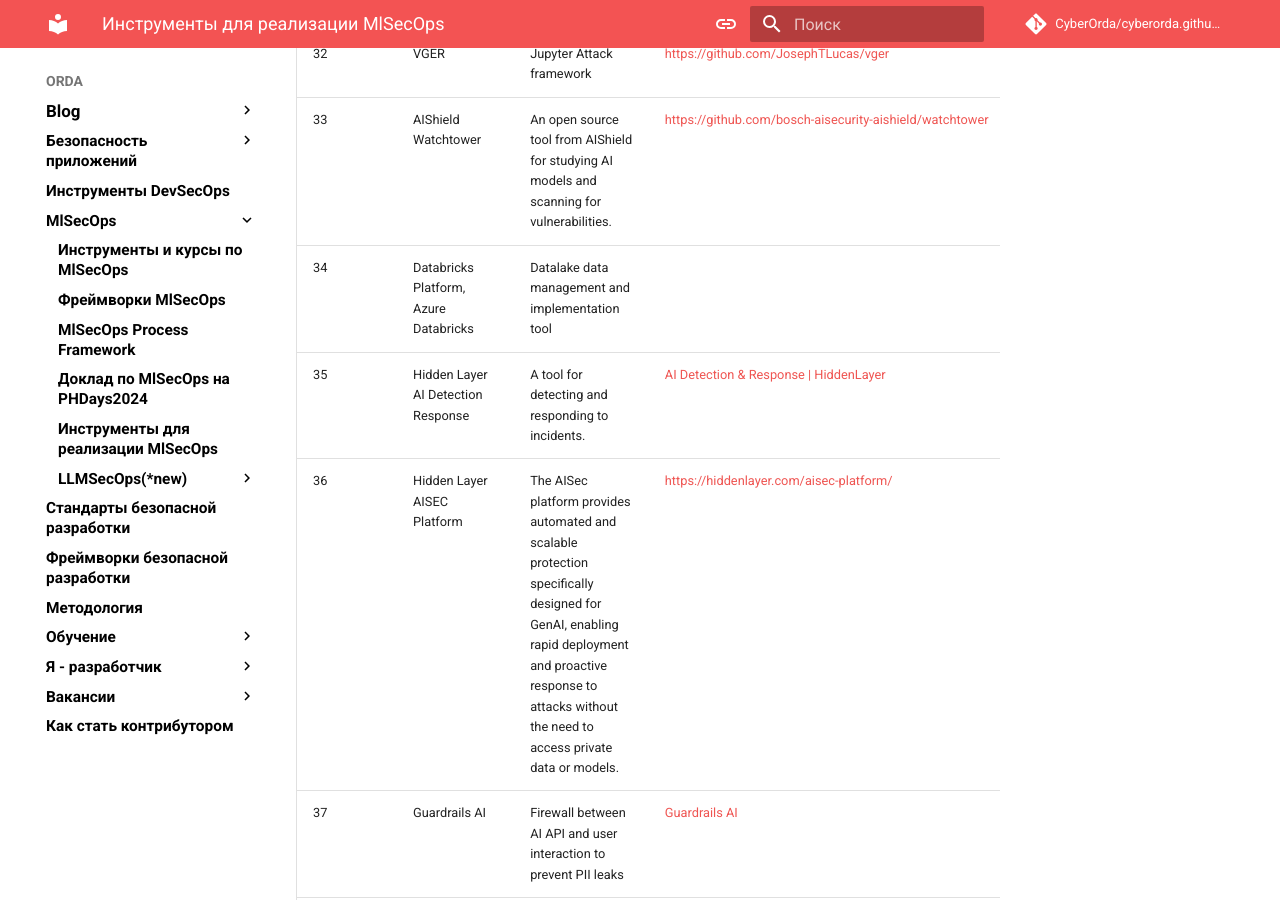
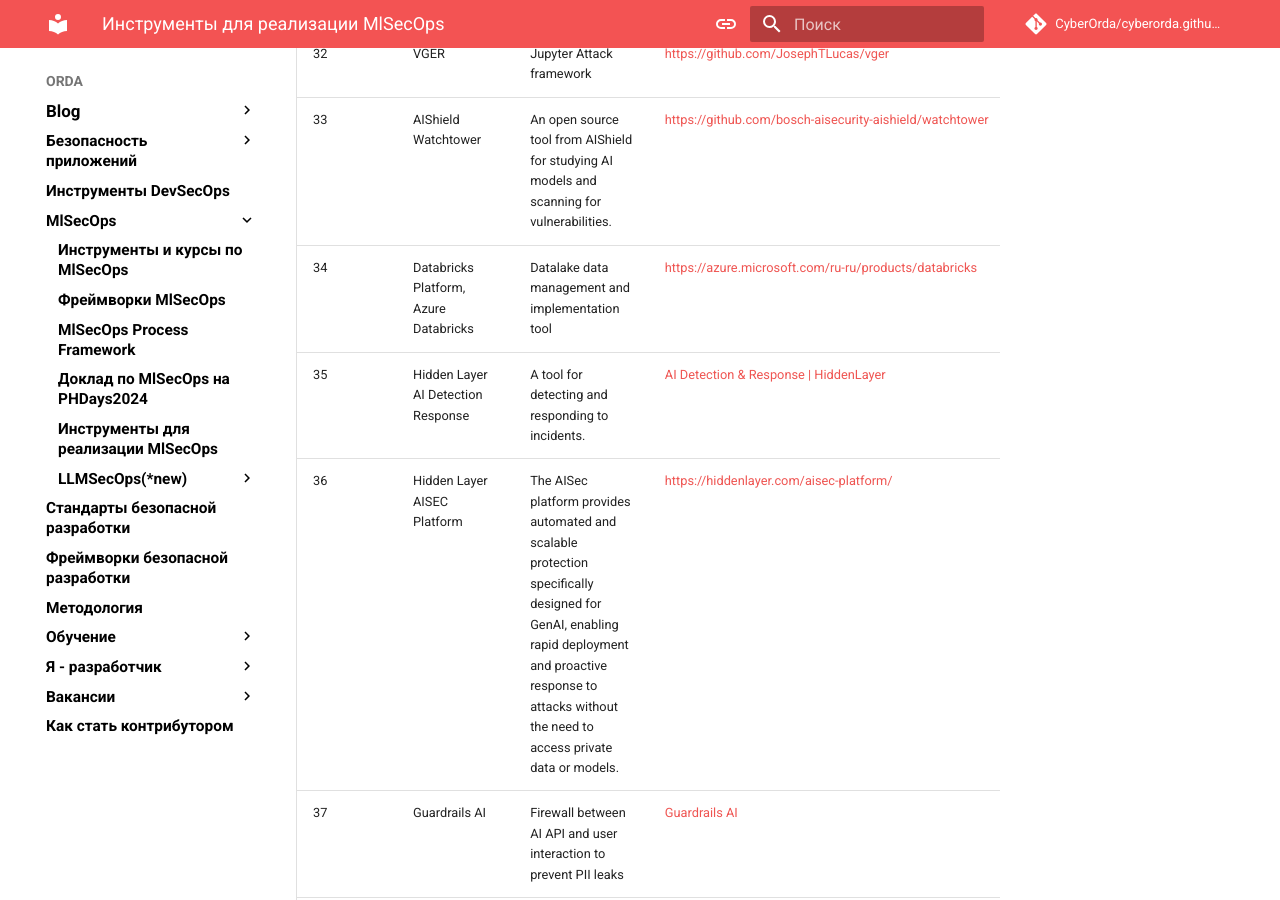
Before and after one commit to CyberOrda/cyberorda.github.io, an MkDocs documentation site: the page built from docs/m1s3c0p3_tools.md, in a window 1280 px wide and 900 px high, scrolled down 5001 px. Built offline with MkDocs 1.6.1 and Material for MkDocs 9.7.7, drawn with Linux system fonts in a browser that asks for light colours; comment, search, counter and statistics services are not loaded; some of the changed lines change nothing that is shown.

Commit message:
Update m1s3c0p3_tools.md

```diff
--- a/docs/m1s3c0p3_tools.md
+++ b/docs/m1s3c0p3_tools.md
@@ -44,7 +44,7 @@
 | 31  | Guardian                                                                               | Model protection in CI/CD                                                                                                                                                                                                                                                                                                                     | [https://protectai.com/guardian](https://protectai.com/guardian)                                                                                                                                                                             | code                        | PAID        | ci/cd, mlops             | defense |
 | 32  | VGER                                                                                   | Jupyter Attack framework                                                                                                                                                                                                                                                                                                                      | [https://github.com/JosephTLucas/vger](https://github.com/JosephTLucas/vger)                                                                                                                                                                 | notebook                    | FREE        | framework,cli,hash       | attack  |
 | 33  | AIShield Watchtower                                                                    | An open source tool from AIShield for studying AI models and scanning for vulnerabilities.                                                                                                                                                                                                                                                    | [https://github.com/bosch-aisecurity-aishield/watchtower](https://github.com/bosch-aisecurity-aishield/watchtower)                                                                                                                           | code                        | FREE        | secrets,modelscan        | defense |
-| 34  | Databricks Platform, Azure Databricks                                                  | Datalake data management and implementation tool                                                                                                                                                                                                                                                                                              |                                                                                                                                                                                                                                              | ALL DATA                    | PAID        | datalake, azure          | defense |
+| 34  | Databricks Platform, Azure Databricks | Datalake data management and implementation tool | [https://azure.microsoft.com/ru-ru/products/databricks](https://azure.microsoft.com/ru-ru/products/databricks)     |  ALL DATA                    | PAID        | datalake, azure          | defense |
 | 35  | Hidden Layer AI Detection Response                                                     | A tool for detecting and responding to incidents.                                                                                                                                                                                                                                                                                             | [AI Detection & Response \| HiddenLayer](https://hiddenlayer.com/aidr/)                                                                                                                                                                      | Model                       | PAID        | TIDR                     | defense |
 | 36  | Hidden Layer AISEC Platform                                                            | The AISec platform provides automated and scalable protection specifically designed for GenAI, enabling rapid deployment and proactive response to attacks without the need to access private data or models.                                                                                                                                 | [https://hiddenlayer.com/aisec-platform/](https://hiddenlayer.com/aisec-platform/)                                                                                                                                                           | Model                       | PAID        | hidden layer             | defense |
 | 37  | Guardrails AI                                                                          | Firewall between AI API and user interaction to prevent PII leaks                                                                                                                                                                                                                                                                             | [Guardrails AI](https://www.guardrailsai.com/)                                                                                                                                                                                               | Text                        | PAID        |                          | defense |
```
